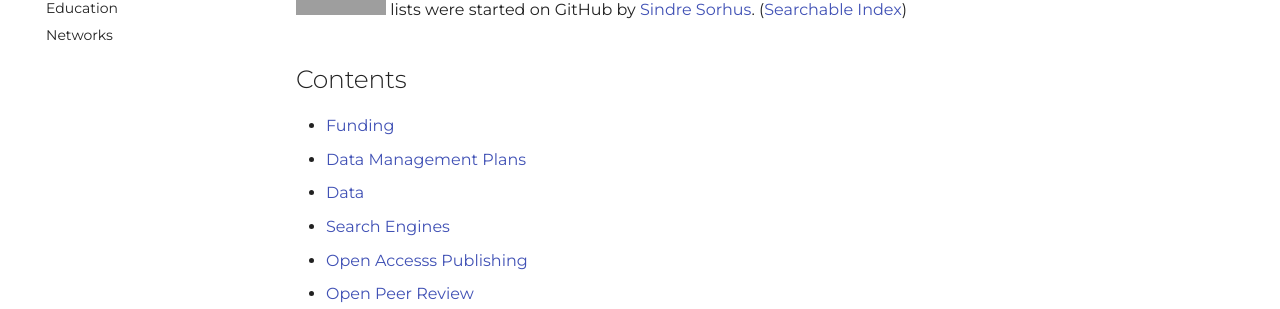
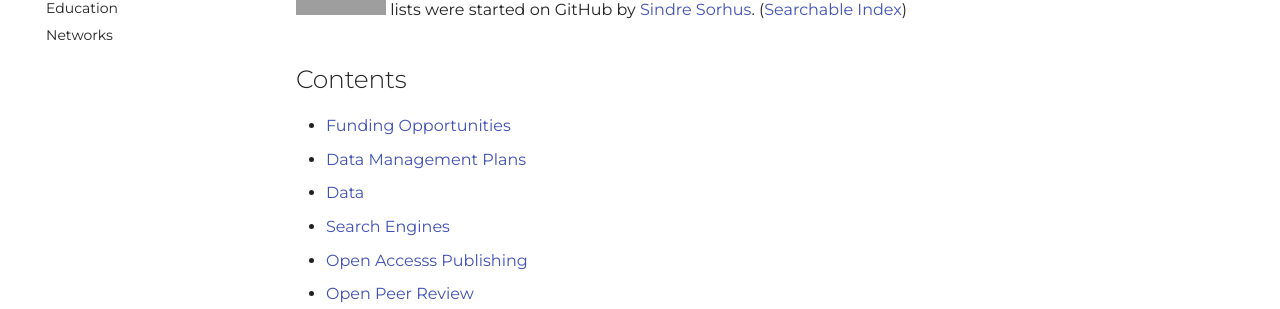
Before and after one commit to tyson-swetnam/awesome-open-science, an MkDocs documentation site: the page built from docs/index.md, in a window 1280 px wide and 900 px high. Shown: the part 345-654 px from the top of the window. Built offline with MkDocs 1.6.1 and Material for MkDocs 9.7.7, drawn with Linux system fonts in a browser that asks for light colours; some web fonts are replaced; comment, search, counter and statistics services are not loaded; grey boxes are pictures that could not be loaded.

Commit message:
Update index.md

```diff
--- a/docs/index.md
+++ b/docs/index.md
@@ -6,7 +6,7 @@ This Awesome List is compiled in the effort to help new researchers find and lea
 
 ## Contents
 
-  - [Funding](funding.md)
+  - [Funding Opportunities](funding.md)
   - [Data Management Plans](dmp.md)
   - [Data](data.md)
   - [Search Engines](search.md)
```
